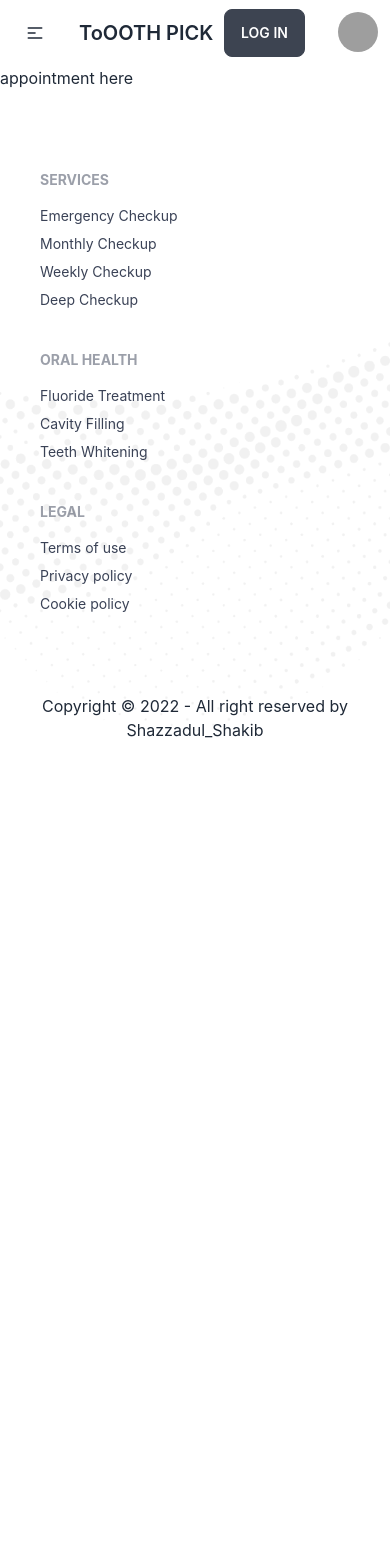
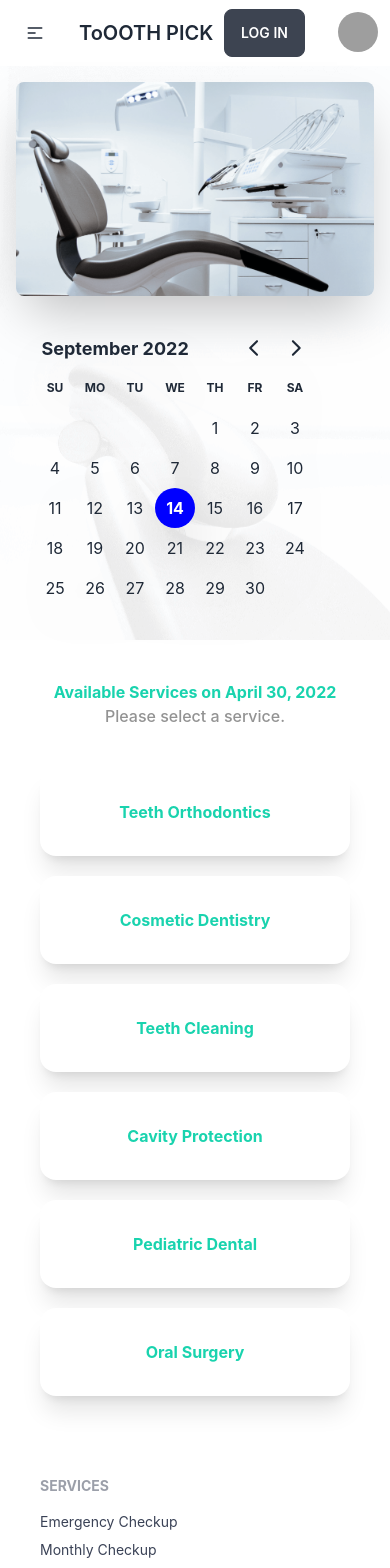
Before and after one commit to Shazzadul-Shakib/Tooth-pick-portal, a React (Create React App) app: page /appointment in a window 390 px wide. Shown: the top 1568 px of the page. Before the commit the page ends 844 px from the top, so only its background shows below. Built offline with nearby package versions, Linux system fonts and the light colour scheme; grey boxes are pictures that could not be loaded.

Commit message:
responsive appointment section added

```diff
--- a/package.json
+++ b/package.json
@@ -7,7 +7,9 @@
     "@testing-library/react": "^13.4.0",
     "@testing-library/user-event": "^13.5.0",
     "daisyui": "^2.27.0",
+    "date-fns": "^2.29.3",
     "react": "^18.2.0",
+    "react-day-picker": "^8.2.1",
     "react-dom": "^18.2.0",
     "react-router-dom": "^6.4.0",
     "react-scripts": "5.0.1",
--- a/src/components/Appointment/Appointment.jsx
+++ b/src/components/Appointment/Appointment.jsx
@@ -1,9 +1,15 @@
 import React from 'react';
+import Hero_ap from './Hero_ap';
+import Services_ap from './Services_ap';
+
 
 const Appointment = () => {
   return (
     <div>
-      <h1>appointment here</h1>
+      {/* Appointment banner */}
+      <Hero_ap />
+      {/* Services section */}
+      <Services_ap/>
     </div>
   );
 };
--- /dev/null
+++ b/src/components/Appointment/Hero_ap.jsx
@@ -0,0 +1,39 @@
+import React, { useState } from 'react';
+import chair from '../../assets/images/chair.png';
+import bg_hero from '../../assets/images/bg.png';
+// import { format } from 'date-fns';
+import { DayPicker } from 'react-day-picker';
+import 'react-day-picker/dist/style.css';
+const Hero_ap = () => {
+  const [selectedDay, setSelectedDay] = useState(new Date());
+
+    // const footer = selectedDay ? (
+    //   <p>You selected {format(selectedDay, 'PPP')}.</p>
+    // ) : (
+    //   <p>Please pick a day.</p>
+    // );
+
+
+
+  return (
+    <div>
+      <div
+        style={{background: `url('${bg_hero}')`}}
+        className="hero min-h-full md:min-h-screen">
+        <div className="hero-content flex-col lg:flex-row-reverse">
+          <img src={chair} className=" max-w-auto lg:max-w-xl rounded-lg shadow-2xl" alt='Chair'/>
+          <div className='mr-10 drop-shadow-2xl'>
+            <DayPicker
+              mode="single"
+              selected={selectedDay}
+              onSelect={setSelectedDay}
+              // footer={footer}
+            />
+          </div>
+        </div>
+      </div>
+    </div>
+  );
+};
+
+export default Hero_ap;
--- /dev/null
+++ b/src/components/Appointment/Services_ap.jsx
@@ -0,0 +1,51 @@
+import React from 'react';
+
+const Services_ap = () => {
+  return (
+    <div className=' m-10'>
+      <h5 className=' text-[#19D3AE] font-bold text-center' >Available Services on April 30, 2022</h5>
+      <h5 className=' font-medium text-center text-[#939393]' >Please select a service.</h5>
+      {/* cards section */}
+      <div className=' my-10 grid grid-cols-1 gap-5 md:grid-cols-3'>
+        {/* card-1 */}
+        <div className="card w-full bg-base-100 shadow-xl">
+          <div className="card-body justify-center items-center">
+            <button className=" text-[#19D3AE] font-bold ">Teeth Orthodontics</button>
+          </div>
+        </div>
+        {/* card-2*/}
+        <div className="card w-full bg-base-100 shadow-xl">
+          <div className="card-body justify-center items-center">
+            <button className=" text-[#19D3AE] font-bold ">Cosmetic Dentistry</button>
+          </div>
+        </div>
+        {/* card-3 */}
+        <div className="card w-full bg-base-100 shadow-xl">
+          <div className="card-body justify-center items-center">
+            <button className=" text-[#19D3AE] font-bold ">Teeth Cleaning</button>
+          </div>
+        </div>
+        {/* card-4 */}
+        <div className="card w-full bg-base-100 shadow-xl">
+          <div className="card-body justify-center items-center">
+            <button className=" text-[#19D3AE] font-bold ">Cavity Protection</button>
+          </div>
+        </div>
+        {/* card-5 */}
+        <div className="card w-full bg-base-100 shadow-xl">
+          <div className="card-body justify-center items-center">
+            <button className=" text-[#19D3AE] font-bold ">Pediatric Dental</button>
+          </div>
+        </div>
+        {/* card-6 */}
+        <div className="card w-full bg-base-100 shadow-xl">
+          <div className="card-body justify-center items-center">
+            <button className=" text-[#19D3AE] font-bold ">Oral Surgery</button>
+          </div>
+        </div>
+      </div>
+    </div>
+  );
+};
+
+export default Services_ap;
--- a/src/components/Shared/Footer.jsx
+++ b/src/components/Shared/Footer.jsx
@@ -8,8 +8,7 @@ const Footer = () => {
         backgroundSize: 'cover',
         backgroundPosition:'center'
       }}
-      className=' my-10'
->
+      className=' my-10'>
       <footer className="footer p-10 md:justify-around  text-[#3A4256]">
         <div>
           <span className="footer-title">Services</span>
```
Also changed, not shown: 1 other file (tests, documents, lock files or other folders).
